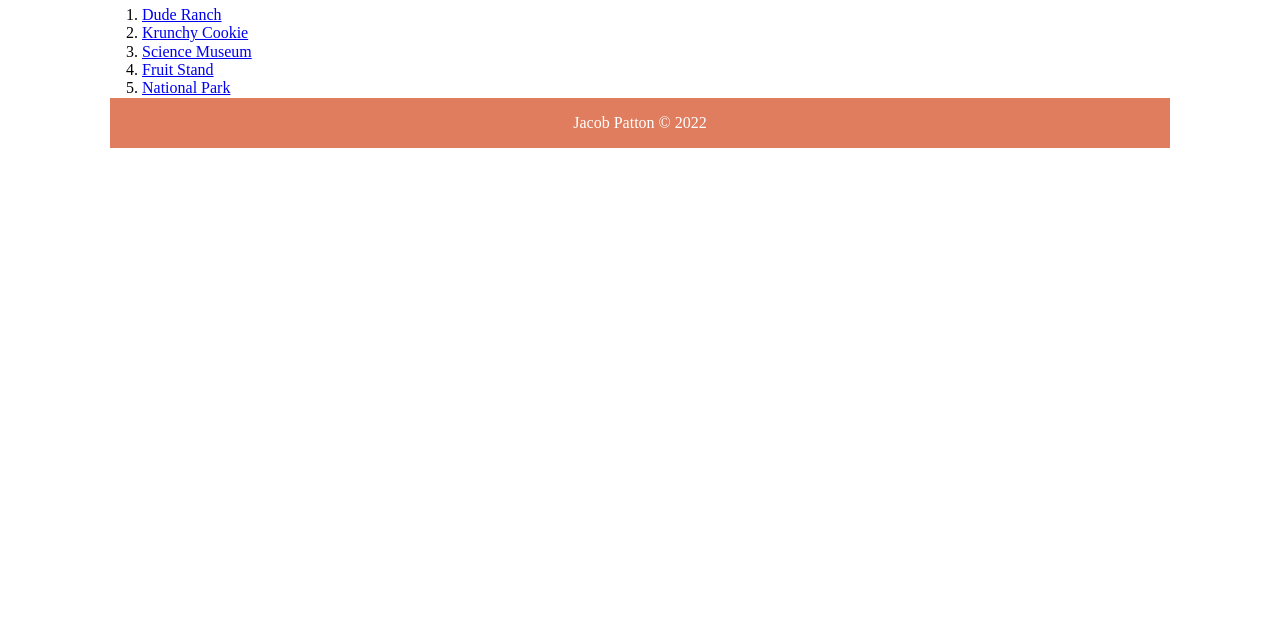
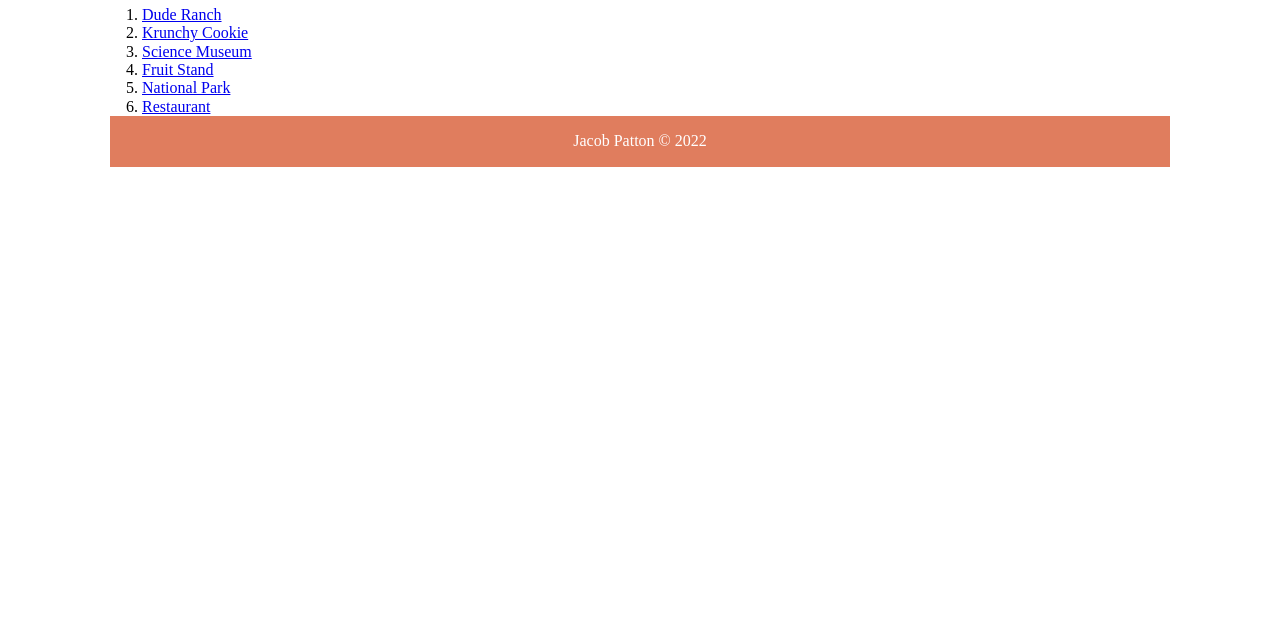
Before and after one commit to rustybucket-cloud/dgm2740, a plain HTML site: page index.html in a window 1280 px wide. Shown: the part 161-800 px from the top of the page. Drawn offline with Linux system fonts and the light colour scheme.

Commit message:
added restaurant link to home page

```diff
--- a/index.html
+++ b/index.html
@@ -25,6 +25,7 @@
             <li><a href="projects/science-museum/">Science Museum</a></li>
             <li><a href="projects/fruit-stand/">Fruit Stand</a></li>
             <li><a href="projects/national-park/">National Park</a></li>
+            <li><a href="projects/restaurant/">Restaurant</a></li>
         </ul>
     </main>
     <footer>
```
Also changed, not shown: 2 other files.
